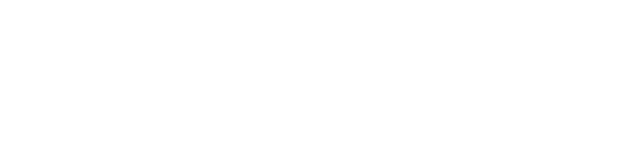
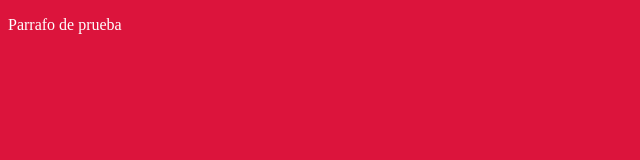
Before and after one commit to DavidShum98/test, a plain HTML site: page index.html in a window 1280 px wide. Shown: the whole page, without its empty margins (0-640 px from the left). Drawn offline with Linux system fonts and the light colour scheme.

Commit message:
background edit

```diff
--- a/styles.css
+++ b/styles.css
@@ -1,5 +1,5 @@
 body{
-  bacground: crimson;
+  background: crimson;
 }
 p{
   color: #fff;
```
